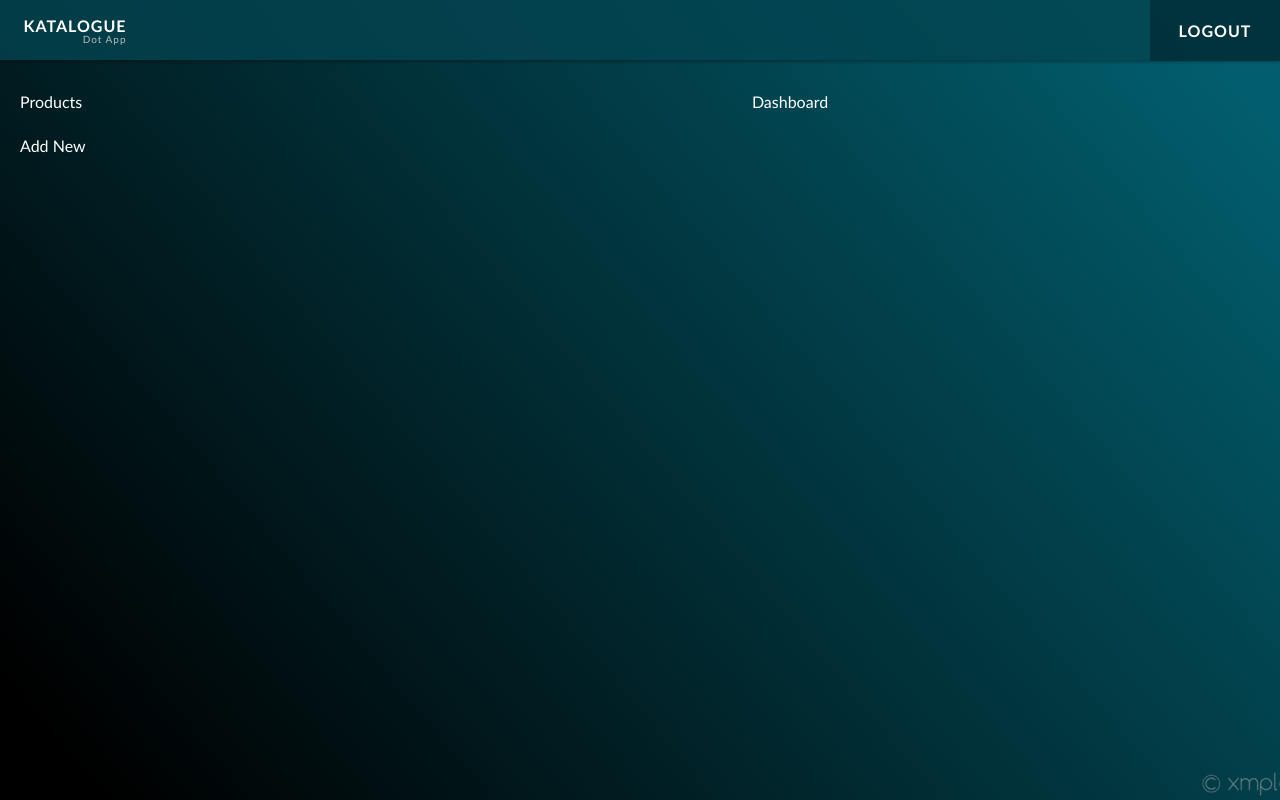
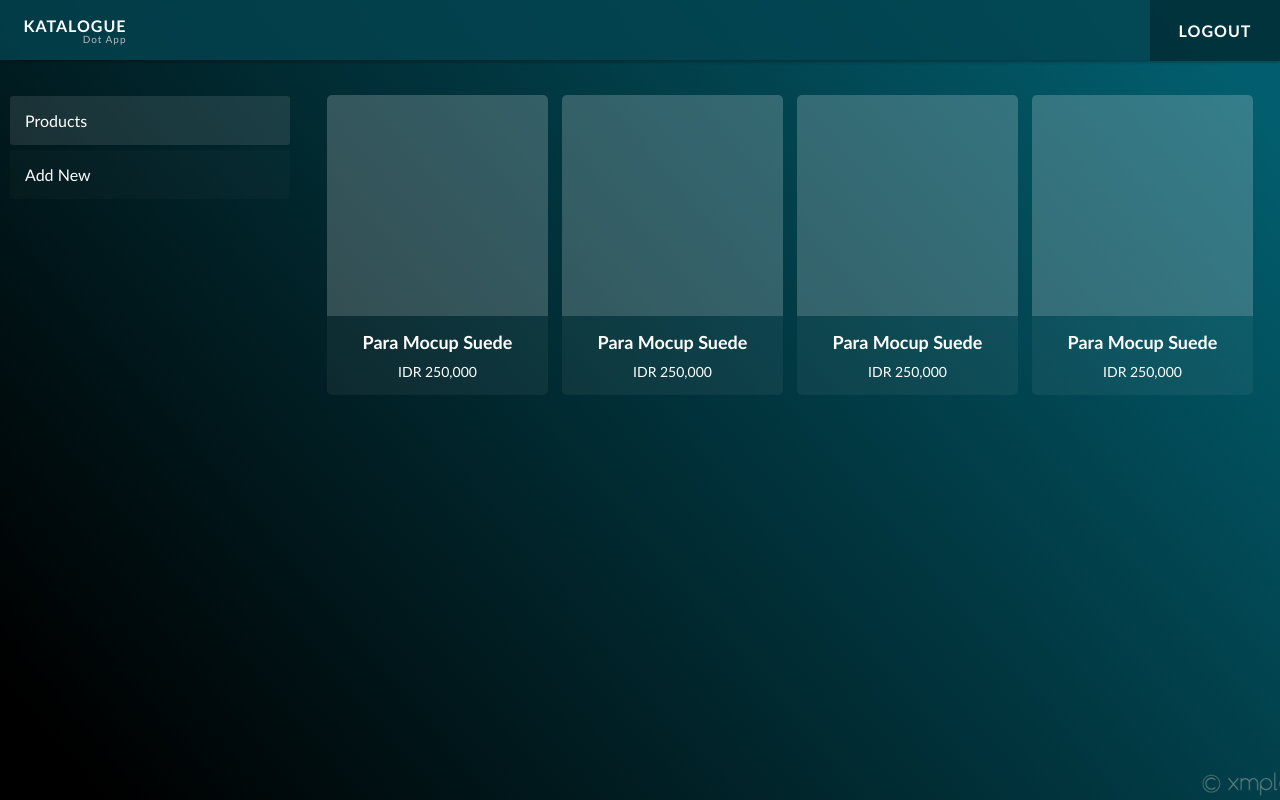
Before and after one commit to PerjakaSunda/katalogue, a Vue app: page /dashboard in a window 1280 px wide. Built offline with nearby package versions, Linux system fonts and the light colour scheme.

Commit message:
Fixing styling Dashboard Mockup

```diff
--- a/src/assets/css/style.css
+++ b/src/assets/css/style.css
@@ -86,18 +86,27 @@ section > div {
 
 /* INNER DASHBOARD */
 .inner-body > .inner-dashboard-nav {
-    float:left;
-    height:100%;
-    width:300px;
-    padding:20px 10px;
+    float: left;
+    height: 100%;
+    width: 300px;
+    padding: 34px 10px;
     -webkit-box-sizing: border-box;
             box-sizing: border-box;
 }
 .inner-body > .inner-dashboard-nav > .dashboard-list {
-    padding:10px;
-    margin-bottom:5px;
+    padding: 15px;
+    margin-bottom: 5px;
     cursor: pointer;
     text-align: left;
+    background: rgba(255,255,255,.02);
+    border-radius: 3px;
+}
+.inner-body > .inner-dashboard-nav > .dashboard-list:hover {
+    background: rgba(255,255,255,.05);
+}
+.inner-body > .inner-dashboard-nav > .dashboard-list.active {
+    background: rgba(255,255,255,.1);
+
 }
 .inner-body > .inner-dashboard-main {
     float: left;
@@ -108,7 +117,55 @@ section > div {
             box-sizing: border-box;
 }
 .inner-body > .inner-dashboard-main > .dashboard-content {
+    position: relative;
     padding:10px;
+}
+
+.dashboard-content > .product-item {
+    padding: 3px 7px;
+    float:left;
+    width: 25%;
+    position:relative;
+    cursor: pointer;
+    -webkit-box-sizing: border-box;
+          box-sizing: border-box;
+}
+.dashboard-content > .product-item > .product-content {
+    border-radius: 5px;
+    overflow: hidden;
+    -webkit-box-sizing: border-box;
+          box-sizing: border-box;
+}
+.product-content > .image {
+    width: 100%;
+    display: block;
+    margin: 0;
+    background-position: center center;
+    float: left;
+    background-size: cover;
+    background-repeat: no-repeat;
+    position: relative;
+    overflow: hidden;
+    background: #fafafa;
+    background: rgba(255,255,255,.2);
+}
+.image.b100 {
+    padding-bottom: 99.9%;
+}
+.product-content > .content {
+    padding:10px;
+    background: #fafafa;
+    background: rgba(255,255,255,.05);
+}
+.product-content > .content > .title {
+    font-size: 18px;
+    font-weight: 600;
+    padding: 5px 10px;
+}
+.product-content > .content > .price {
+    font-size: 14px;
+    font-weight: 200;
+    padding: 5px 10px;
 }
 
 .navbar {
@@ -230,6 +287,15 @@ input.btn:hover {
     opacity: 0;
 }
 
+.clearfix:after,
+.clearfix:before{
+    display:table;
+    content:" ";
+}
+.clearfix:after{
+    clear:both;
+}
+
 @media (max-width: 768px) {
     .inner-main {
         margin: 0px auto;
--- a/src/components/Dashboard.vue
+++ b/src/components/Dashboard.vue
@@ -13,7 +13,7 @@
     </div>
     <div class="inner-body dashboard">
       <div class="inner-dashboard-nav">
-        <div class="dashboard-list">
+        <div class="dashboard-list active">
           Products
         </div>
         <div class="dashboard-list">
@@ -22,7 +22,62 @@
       </div>
       <div class="inner-dashboard-main">
         <div class="dashboard-content">
-          Dashboard
+          <div class="product-item">
+            <div class="product-content">
+              <div class="image b100"></div>
+              <div class="clearfix"></div>
+              <div class="content">
+                <div class="title">
+                  Para Mocup Suede
+                </div>
+                <div class="price">
+                  IDR 250,000
+                </div>
+              </div>
+            </div>
+          </div>
+          <div class="product-item">
+            <div class="product-content">
+              <div class="image b100"></div>
+              <div class="clearfix"></div>
+              <div class="content">
+                <div class="title">
+                  Para Mocup Suede
+                </div>
+                <div class="price">
+                  IDR 250,000
+                </div>
+              </div>
+            </div>
+          </div>
+          <div class="product-item">
+            <div class="product-content">
+              <div class="image b100"></div>
+              <div class="clearfix"></div>
+              <div class="content">
+                <div class="title">
+                  Para Mocup Suede
+                </div>
+                <div class="price">
+                  IDR 250,000
+                </div>
+              </div>
+            </div>
+          </div>
+          <div class="product-item">
+            <div class="product-content">
+              <div class="image b100"></div>
+              <div class="clearfix"></div>
+              <div class="content">
+                <div class="title">
+                  Para Mocup Suede
+                </div>
+                <div class="price">
+                  IDR 250,000
+                </div>
+              </div>
+            </div>
+          </div>
         </div>
       </div>
     </div>
```
